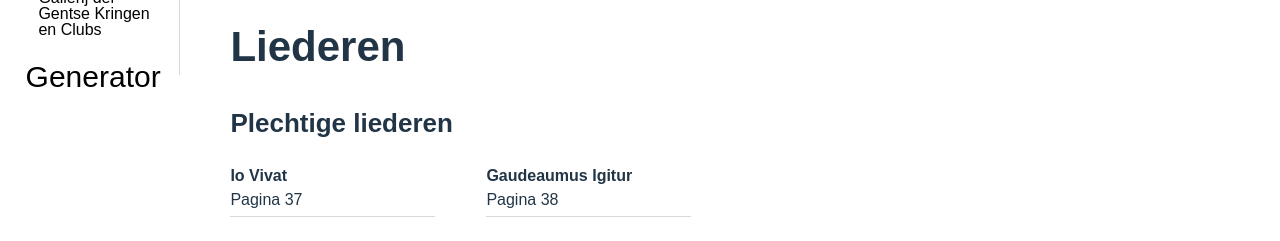
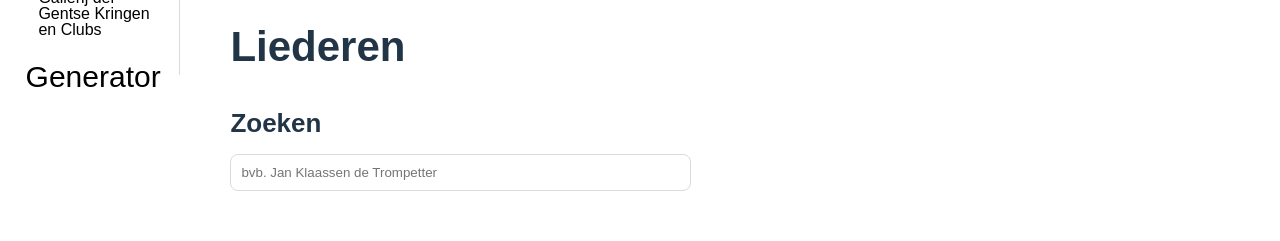
Before and after one commit to Stef-Verniers/BAP, a React (Vite) app in the folder codex/: page / in a window 1280 px wide. Shown: the part 776-1017 px from the top of the page. Built offline with nearby package versions, Linux system fonts and the light colour scheme; a web font is replaced by a local one.

Commit message:
Zoekbalk geïmplementeerd

```diff
--- a/codex/src/app/components/sidebar/sidebar.css
+++ b/codex/src/app/components/sidebar/sidebar.css
@@ -1,7 +1,7 @@
 .nav {
     background-color: var(--blue);
     width: 60vw;
-    height: 80vh;
+    height: 90vh;
     margin: 0;
     padding: 40px 20px;
     position: fixed;
@@ -39,7 +39,7 @@ li > a {
 }
 
 .subnav > li {
-    margin-bottom: 4vh;
+    margin-bottom: 3vh;
 }
 
 .trigger {
--- a/codex/src/app/components/views/liederen/Liederen.jsx
+++ b/codex/src/app/components/views/liederen/Liederen.jsx
@@ -7,6 +7,12 @@ const Liederen = () => {
         <div className="liederen">
             <div className="liederen-content">
                 <h1>Liederen</h1>
+                <section className='liederen-section'>
+                    <h2 className='section-title'>Zoeken</h2>
+                    <div className="liederen-zoeken">
+                        <input type='text' placeholder='bvb. Jan Klaassen de Trompetter' />
+                    </div>
+                </section>
                 <section className='liederen-section'>
                     <h2 className='section-title'>Plechtige liederen</h2>
                     <div className="liederen-grid">
--- a/codex/src/app/components/views/liederen/liederen.css
+++ b/codex/src/app/components/views/liederen/liederen.css
@@ -24,6 +24,21 @@
     flex-direction: column;
     width: 100%;
     height: auto;
+}
+
+.liederen-zoeken {
+    height: 7vh;
+    width: 100%;
+    display: flex;
+    justify-content: start;
+    align-items: center;
+}
+
+.liederen-zoeken > input {
+    width: 100%;
+    padding: 10px;
+    border-radius: 8px;
+    border: solid 1px rgb(218, 218, 218);
 }
 
 .lied {
@@ -61,6 +76,21 @@
         width: auto;
     }
 
+    .liederen-zoeken {
+        height: 7vh;
+        width: 95%;
+        display: flex;
+        justify-content: start;
+        align-items: center;
+    }
+
+    .liederen-zoeken > input {
+        width: 100%;
+        padding: 10px;
+        border-radius: 8px;
+        border: solid 1px rgb(218, 218, 218);
+    }
+
 }
 
 @media screen and (min-width: 1201px) {
@@ -93,4 +123,19 @@
         justify-content: space-evenly;
     }
 
+    .liederen-zoeken {
+        height: 7vh;
+        width: 45%;
+        display: flex;
+        justify-content: start;
+        align-items: center;
+    }
+
+    .liederen-zoeken > input {
+        width: 100%;
+        padding: 10px;
+        border-radius: 8px;
+        border: solid 1px rgb(218, 218, 218);
+    }
+
 }
```
